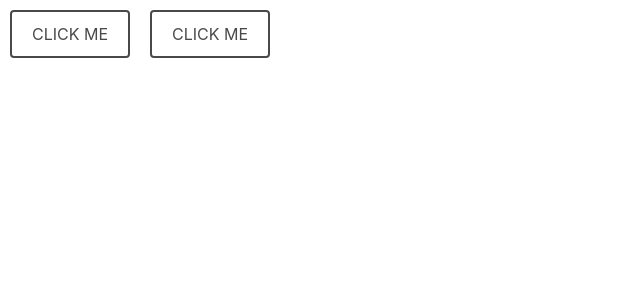
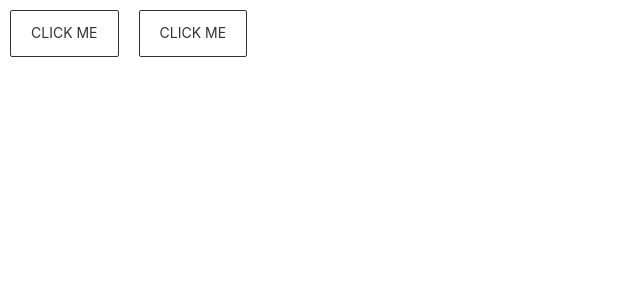
Before and after one commit to vmaxtacular153/cincy-hospitality-app, a React (Create React App) app: page / in a window 1280 px wide. Shown: the top 300 px of the page, without its empty margins (0-640 px from the left). Built offline with nearby package versions, Linux system fonts and the light colour scheme; the HTML template or start-up script is replaced by a standard one.

Commit message:
updated custom button styles

```diff
--- a/src/elements/button.styles.scss
+++ b/src/elements/button.styles.scss
@@ -1,18 +1,25 @@
 .main-button {
-   color: #494949;
+   color: #333;
+   font-weight: 400;
    text-transform: uppercase;
    text-decoration: none;
+   text-align: center;
+   vertical-align: middle;
    background: white;
    margin: 10px;
    padding: 10px 20px;
-   border: 2px solid #494949;
+   border: 1px solid #333;
+   white-space: nowrap;
+   font-size: 14px;
+   line-height: 1.78;
+   border-radius: 2px;
    display: inline-block;
    transition: all 0.4s ease 0s;
 
    &:hover {
        color: white;
-       background: #f6b93b;
-       border-color: #f6b93b;
+       background: #888888;
+       border-color: #888888;
        transition: all 0.4s ease 0s;
    }
 }
```
Also changed, not shown: 1 other file (tests, documents, lock files or other folders).
